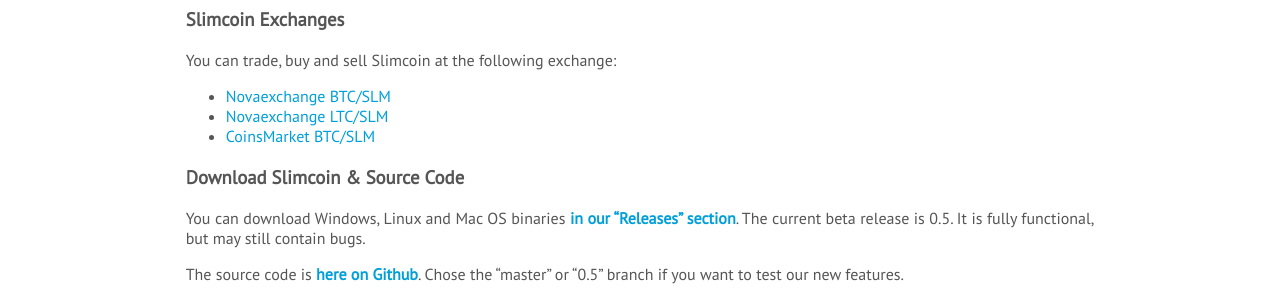
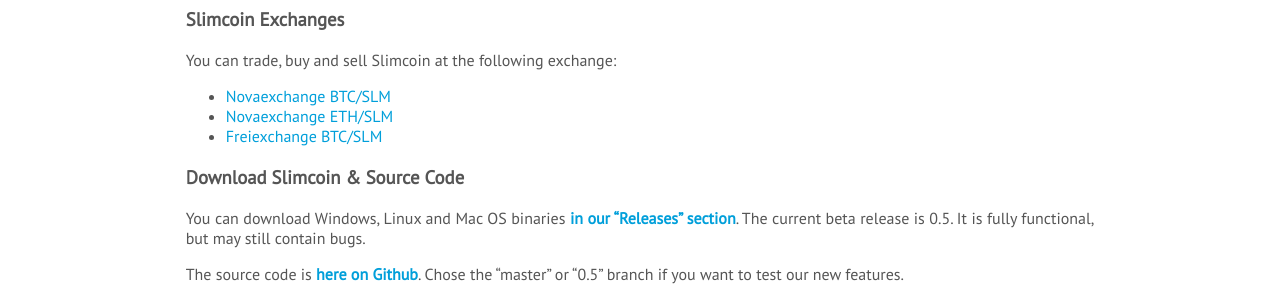
Before and after one commit to slimcoin-project/slimcoin-project.github.io, a Jekyll site: the page built from content/en/about-slimcoin.md, in a window 1280 px wide. Shown: the part 1261-1561 px from the top of the page. Built offline with Jekyll 4.4.1, drawn with Linux system fonts in a browser that asks for light colours; some web fonts are replaced.

Commit message:
up-to-date info

```diff
--- a/content/en/about-slimcoin.md
+++ b/content/en/about-slimcoin.md
@@ -50,8 +50,8 @@
 You can trade, buy and sell Slimcoin at the following exchange:
 
 * [Novaexchange BTC/SLM](https://novaexchange.com/market/BTC_SLM)
-* [Novaexchange LTC/SLM](https://novaexchange.com/market/LTC_SLM)
-* [CoinsMarket BTC/SLM](https://coinsmarkets.com/trade-BTC-SLM.htm)
+* [Novaexchange ETH/SLM](https://novaexchange.com/market/ETH_SLM)
+* [Freiexchange BTC/SLM](https://freiexchange.com/market/SLM/BTC)
 
 ### Download Slimcoin & Source Code
 
```
